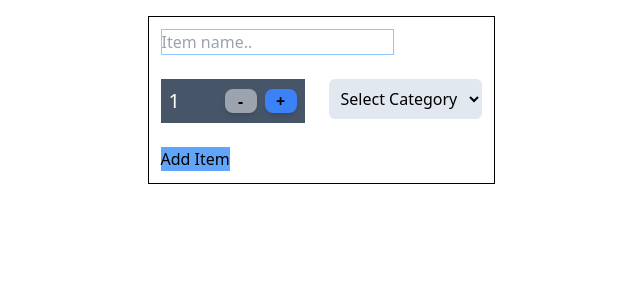
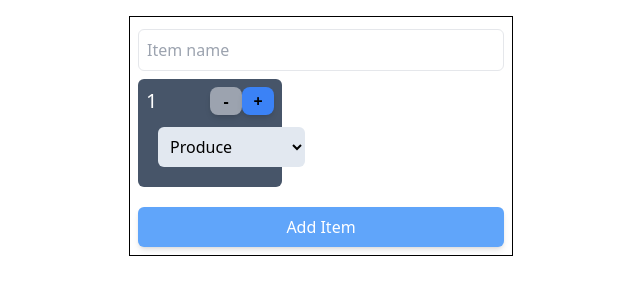
Before and after one commit to chinedu-amaechi/cprg306-assignments, a Next.js app: page /week-5 in a window 1280 px wide. Shown: the top 300 px of the page, without its empty margins (319-959 px from the left). Built offline with nearby package versions, Linux system fonts and the light colour scheme.

Commit message:
Adding the Drop-down box
Creating the dropdown menu and updating the item-list

```diff
--- a/app/week-5/new-item.js
+++ b/app/week-5/new-item.js
@@ -2,8 +2,7 @@
 import { useState } from "react";
 
 
-export default function NewItem()
-{
+export default function NewItem() {
     const [quantity, setQuantity] = useState(1);
 
     const increment = () => {
@@ -19,31 +18,36 @@ export default function NewItem()
     };
 
 
-    <div>
-      <input>    </input>
+
+
+  return (
+    <form className="border border-black p-2 m-4 max-w-sm w-full" onSubmit={(e) => e.preventDefault()}>
+      <div className="mb-2">
+        <input
+          type="text"
+          className="rounded-md w-full mt-1 border border-black-500 p-2"
+          placeholder="Item name"
+        />
       </div>
 
-  return (
-    <form className="border border-black m-4 ">
 
-        <input type="text" className=" border border-blue-300 m-3" placeholder="Item name.." />
-
-        <div className="flex justify-center w-full">
-            <div className="flex items-center justify-between p-2 m-3 bg-slate-600 text-slate-950 w-36">
-
+      <div className="p-2 mt-1 mb-1 rounded-md w-36 bg-slate-600 text-slate-950">
+        <div className="flex justify-between">
           <span className="text-white text-xl">{quantity}</span>
 
-                <div className="flex items-center gap-2">
-                  <button className="w-8 bg-blue-500 text-black font-bold rounded-lg shadow-md hover:bg-red-200 focus:outline-none focus:ring-2 disabled:bg-gray-400 focus:ring-opacity-75" onClick={decrement} disabled={quantity==1}>-</button>
+          <div className="flex">
+            <button
+              className="w-8 bg-blue-500 text-black font-bold rounded-lg shadow-md hover:bg-red-200 focus:outline-none focus:ring-2 disabled:bg-gray-400 focus:ring-opacity-75"
+              onClick={decrement} disabled={quantity == 1}>-</button>
 
-                  <button className="w-8 bg-blue-500 text-black font-bold rounded-lg shadow-md hover:bg-red-200 focus:outline-none focus:ring-2 disabled:bg-gray-400 focus:ring-opacity-75" onClick={increment} disabled={quantity==20}>+</button>
+            <button
+              className="w-8 bg-blue-500 text-black font-bold rounded-lg shadow-md hover:bg-red-200 focus:outline-none focus:ring-2 disabled:bg-gray-400 focus:ring-opacity-75"
+              onClick={increment} disabled={quantity == 20}>+</button>
           </div>
       </div>
 
       <div>
-                <select
-                      className="bg-slate-200 text-black p-2 m-3 rounded-md">
-                      <option value="select">Select Category</option>
+        <select className="bg-slate-200 text-black p-2 m-3 rounded-md ">
           <option value="produce">Produce</option>
           <option value="dairy">Dairy</option>
           <option value="bakery">Bakery</option>
@@ -57,14 +61,10 @@ export default function NewItem()
           <option value="other">Other</option>
         </select>
       </div>
-
     </div>
 
-        <button className="bg-blue-400 m-3">Add Item</button>
-
-
+      <button type="submit" className="w-full mt-4 py-2 px-4 bg-blue-400 text-white rounded-md shadow-md hover:bg-blue-600 focus:ring-2 focus:ring-blue-200 focus:ring-opacity-55">Add Item</button>
     </form>
-
   );
 
 }
```
Lines whose indentation alone changed are shown as unchanged.
